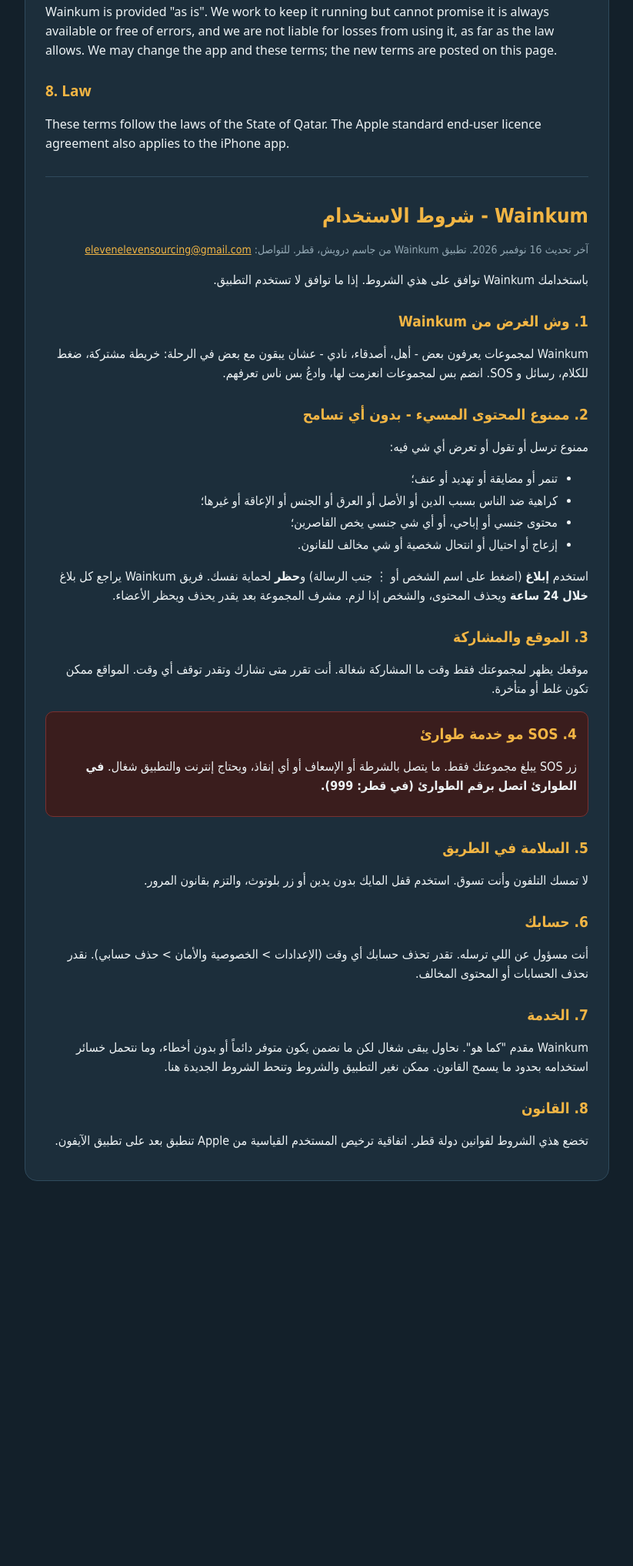
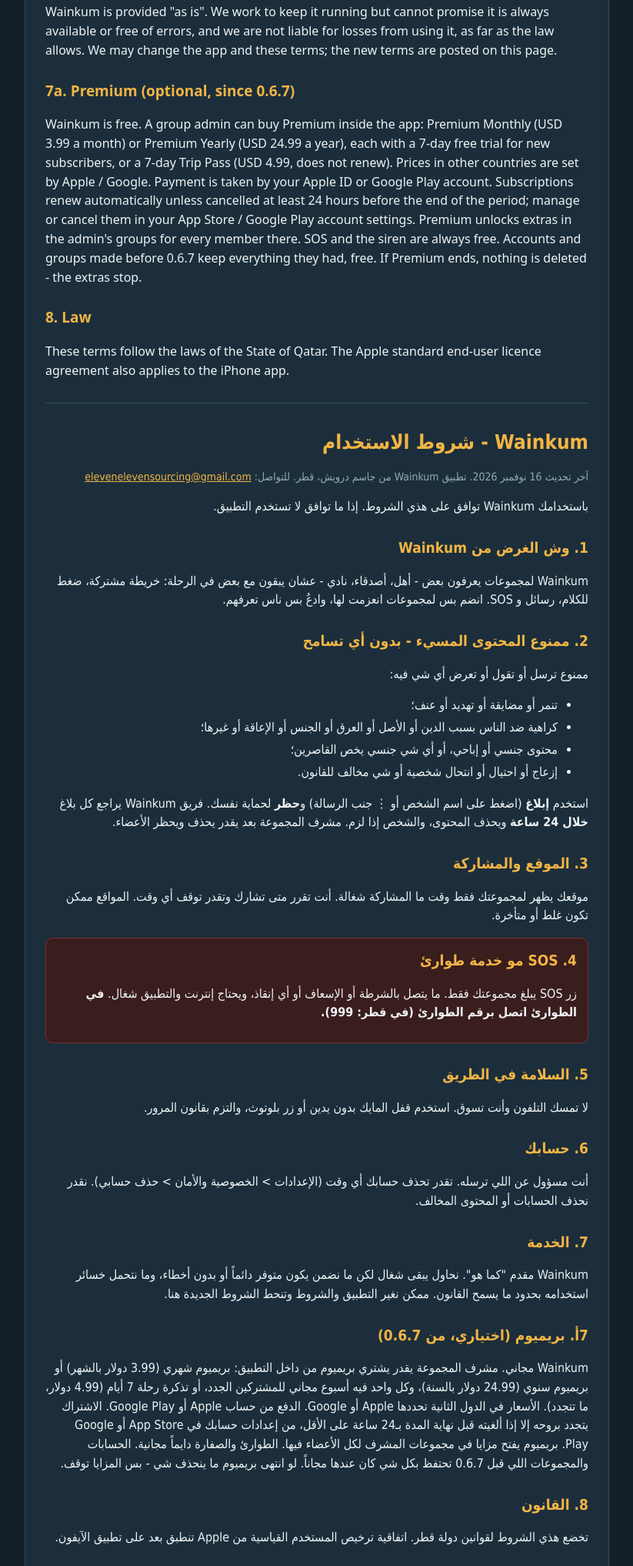
Before and after one commit to jassim75/inlandsea, a plain HTML site: page terms.html in a window 1280 px wide. Shown: the part 1342-3376 px from the top of the page at 77% size, without its empty margins (228-1051 px from the left). Before the commit the page ends 2896 px from the top, so only its background shows below. Drawn offline with Linux system fonts and the light colour scheme.

Commit message:
Wainkum 0.6.7 APK (names per group + optional Premium); terms + privacy: Premium (prices, renewal, SOS always free, purchase proof only)

```diff
--- a/terms.html
+++ b/terms.html
@@ -51,6 +51,9 @@ h1{color:#f2b544;font-size:26px;margin:4px 0}h2{color:#f2b544;font-size:19px;mar
 <h2>7. The service</h2>
 <p>Wainkum is provided "as is". We work to keep it running but cannot promise it is always available or free of errors, and we are not liable for losses from using it, as far as the law allows. We may change the app and these terms; the new terms are posted on this page.</p>
 
+<h2>7a. Premium (optional, since 0.6.7)</h2>
+<p>Wainkum is free. A group admin can buy Premium inside the app: Premium Monthly (USD 3.99 a month) or Premium Yearly (USD 24.99 a year), each with a 7-day free trial for new subscribers, or a 7-day Trip Pass (USD 4.99, does not renew). Prices in other countries are set by Apple / Google. Payment is taken by your Apple ID or Google Play account. Subscriptions renew automatically unless cancelled at least 24 hours before the end of the period; manage or cancel them in your App Store / Google Play account settings. Premium unlocks extras in the admin's groups for every member there. SOS and the siren are always free. Accounts and groups made before 0.6.7 keep everything they had, free. If Premium ends, nothing is deleted - the extras stop.</p>
+
 <h2>8. Law</h2>
 <p>These terms follow the laws of the State of Qatar. The Apple standard end-user licence agreement also applies to the iPhone app.</p>
 </section>
@@ -83,6 +86,8 @@ h1{color:#f2b544;font-size:26px;margin:4px 0}h2{color:#f2b544;font-size:19px;mar
 <p>أنت مسؤول عن اللي ترسله. تقدر تحذف حسابك أي وقت (الإعدادات &gt; الخصوصية والأمان &gt; حذف حسابي). نقدر نحذف الحسابات أو المحتوى المخالف.</p>
 <h2>7. الخدمة</h2>
 <p>Wainkum مقدم "كما هو". نحاول يبقى شغال لكن ما نضمن يكون متوفر دائماً أو بدون أخطاء، وما نتحمل خسائر استخدامه بحدود ما يسمح القانون. ممكن نغير التطبيق والشروط وتنحط الشروط الجديدة هنا.</p>
+<h2>7أ. بريميوم (اختياري، من 0.6.7)</h2>
+<p>Wainkum مجاني. مشرف المجموعة يقدر يشتري بريميوم من داخل التطبيق: بريميوم شهري (3.99 دولار بالشهر) أو بريميوم سنوي (24.99 دولار بالسنة)، وكل واحد فيه أسبوع مجاني للمشتركين الجدد، أو تذكرة رحلة 7 أيام (4.99 دولار، ما تتجدد). الأسعار في الدول الثانية تحددها Apple أو Google. الدفع من حساب Apple أو Google Play. الاشتراك يتجدد بروحه إلا إذا ألغيته قبل نهاية المدة بـ24 ساعة على الأقل، من إعدادات حسابك في App Store أو Google Play. بريميوم يفتح مزايا في مجموعات المشرف لكل الأعضاء فيها. الطوارئ والصفارة دايماً مجانية. الحسابات والمجموعات اللي قبل 0.6.7 تحتفظ بكل شي كان عندها مجاناً. لو انتهى بريميوم ما ينحذف شي - بس المزايا توقف.</p>
 <h2>8. القانون</h2>
 <p>تخضع هذي الشروط لقوانين دولة قطر. اتفاقية ترخيص المستخدم القياسية من Apple تنطبق بعد على تطبيق الآيفون.</p>
 </section>
```
Also changed, not shown: privacy.html (+2 -0 lines), 1 other file.
